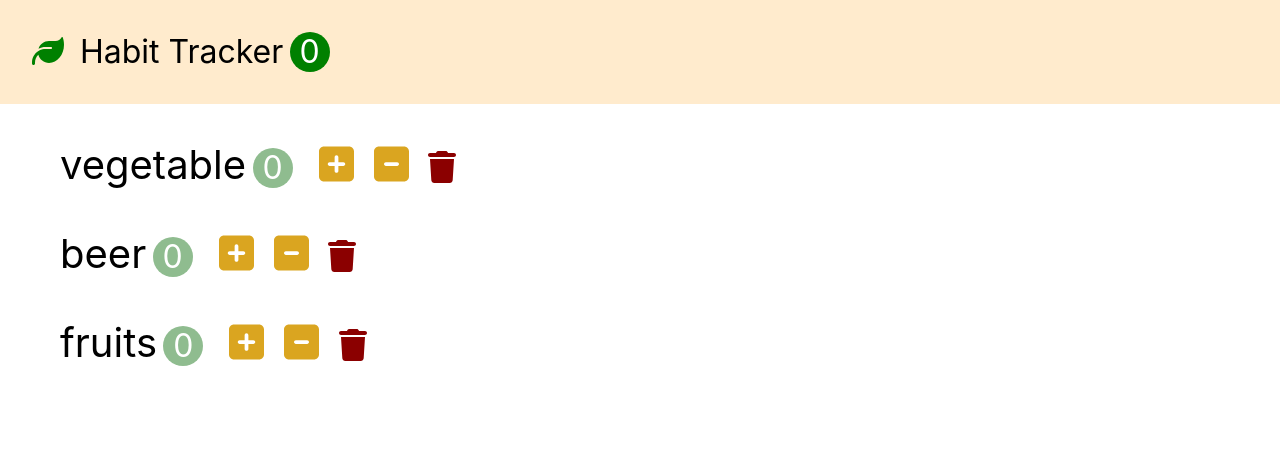
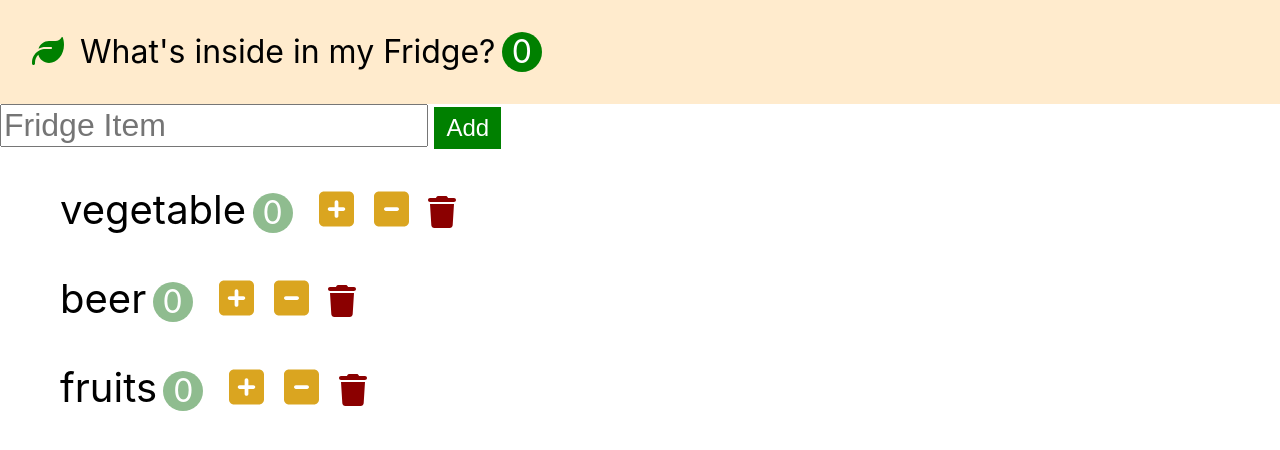
Before and after one commit to youmeSon/fridge-check, a React (Create React App) app: page / in a window 1280 px wide. Shown: the top 450 px of the page. Built offline with nearby package versions, Linux system fonts and the light colour scheme.

Commit message:
add fridgeAddForm

```diff
--- a/src/app.jsx
+++ b/src/app.jsx
@@ -33,11 +33,22 @@ handleDelete = (item) => {
     this.setState({fridgeItems})
 }
 
+handleAdd = (name) => {
+    const fridgeItems = [...this.state.fridgeItems, {id: Date.now(), name, count: 0}];
+    this.setState({ fridgeItems });
+}
+
   render() {
     return(
       <>
       <Navbar totalCount={this.state.fridgeItems.filter(item => item.count > 0).length}/>
-      <FridgeItems fridgeItems={this.state.fridgeItems} onIncrement={this.handleIncrement} onDecrement={this.handleDecrement} onDelete={this.handleDelete}/>
+      <FridgeItems
+      fridgeItems={this.state.fridgeItems}
+      onIncrement={this.handleIncrement}
+      onDecrement={this.handleDecrement}
+      onDelete={this.handleDelete}
+      onAdd={this.handleAdd}
+      />
       </>
     );
   }
--- /dev/null
+++ b/src/components/fridgeAddForm.jsx
@@ -0,0 +1,21 @@
+import React, { Component } from 'react';
+
+class FridgeAdd extends Component {
+    inputRef = React.createRef();
+    onSubmit = (event) => {
+        event.preventDefault();
+        const name = this.inputRef.current.value;
+        name && this.props.onAdd(name);
+        this.inputRef.current.value = '';
+    }
+    render() {
+        return (
+            <form className="add-form" onSubmit={this.onSubmit}>
+                <input ref={this.inputRef} type="text" className="add-input" placeholder="Fridge Item"/>
+                <button className="add-button">Add</button>
+            </form>
+        );
+    }
+}
+
+export default FridgeAdd;
--- a/src/components/fridgeItems.jsx
+++ b/src/components/fridgeItems.jsx
@@ -1,4 +1,5 @@
 import React, { Component } from 'react';
+import FridgeAddForm from './fridgeAddForm';
 import FridgeItem from './fridgeItem';
 
 class FridgeItems extends Component {
@@ -6,12 +7,21 @@ class FridgeItems extends Component {
 
     render() {
         return (
-        <ul>
-            {this.props.fridgeItems.map(item => (
-                    <FridgeItem key={item.id} item={item} onIncrement={this.props.onIncrement} onDecrement={this.props.onDecrement} onDelete={this.props.onDelete}/>
-            ))
-            }
-        </ul>
+            <>
+            < FridgeAddForm onAdd={this.props.onAdd}/>
+            <ul>
+                {this.props.fridgeItems.map(item => (
+                    <FridgeItem
+                    key={item.id}
+                    item={item}
+                    onIncrement={this.props.onIncrement}
+                    onDecrement={this.props.onDecrement}
+                    onDelete={this.props.onDelete}
+                    />
+                ))
+                }
+            </ul>
+            </>
         );
     }
 }
--- a/src/components/navbar.jsx
+++ b/src/components/navbar.jsx
@@ -5,7 +5,7 @@ class Navbar extends Component {
         return (
             <nav className="navbar">
                 <i className="navbar-logo fas fa-leaf"></i>
-                <span>Habit Tracker</span>
+                <span>What's inside in my Fridge?</span>
                 <span className="navbar-count">{this.props.totalCount}</span>
             </nav>
         );
```
